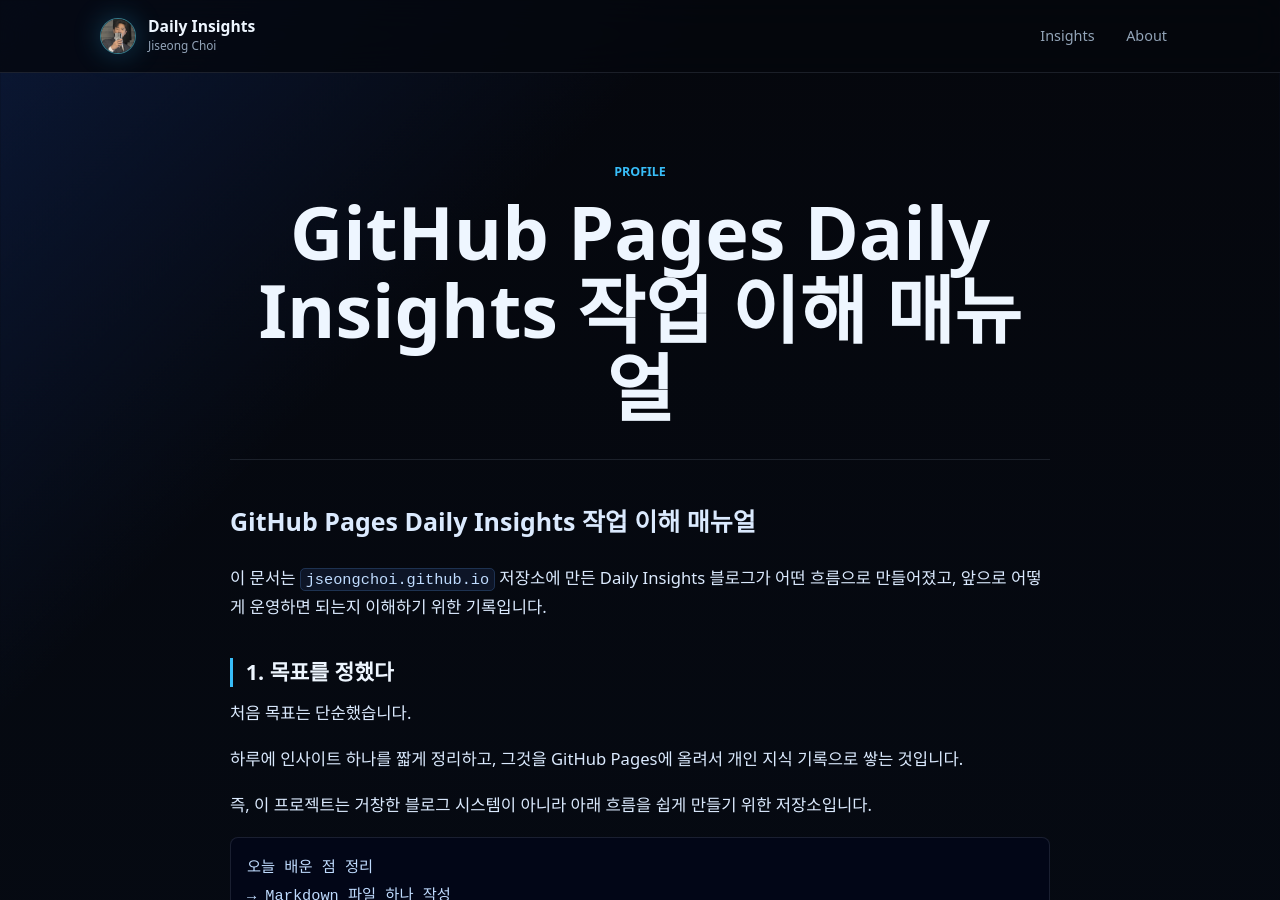
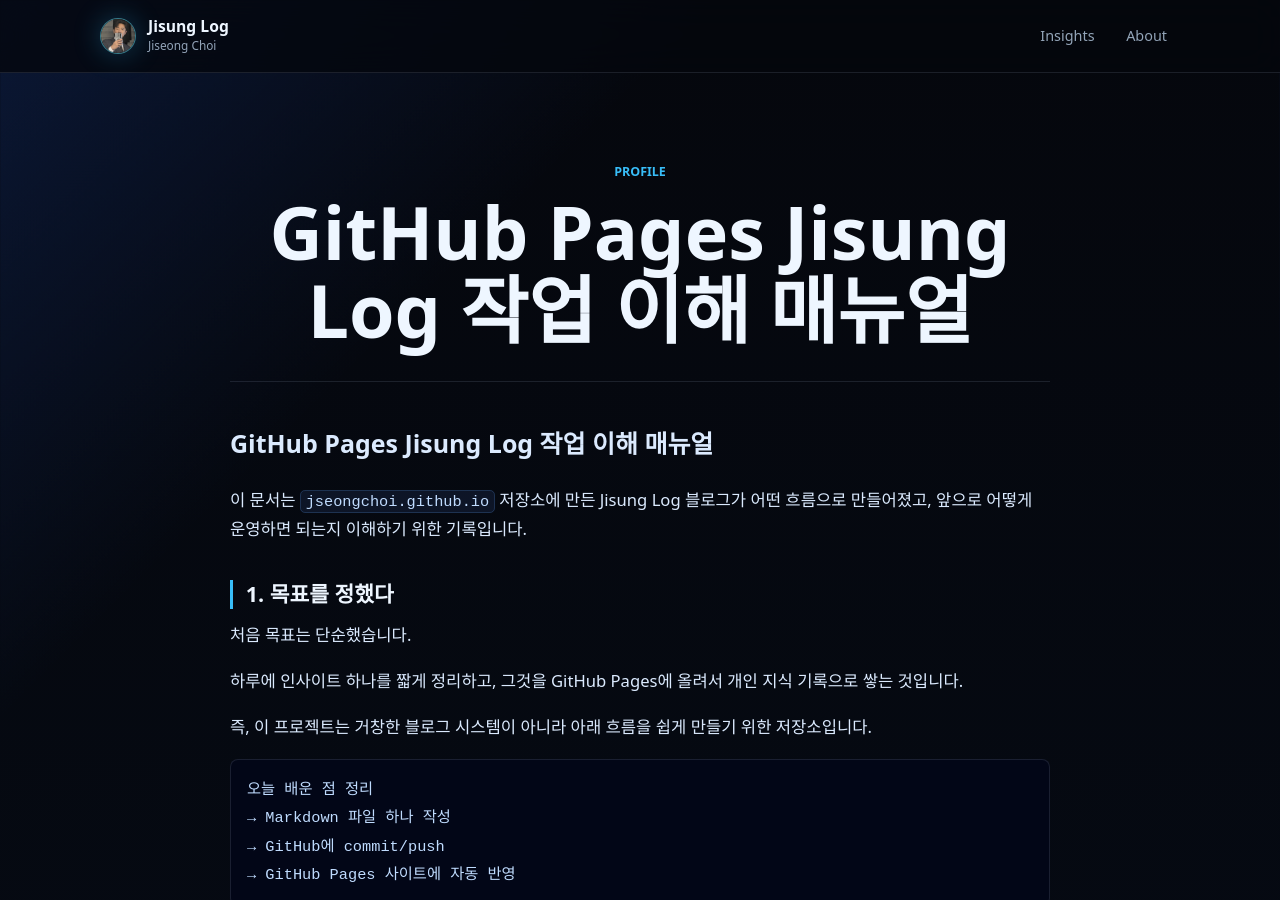
Before and after one commit to jseongchoi/jseongchoi.github.io, a Jekyll site: the page built from MANUAL.md, in a window 1280 px wide and 900 px high. Built offline with Jekyll 4.4.1, drawn with Linux system fonts in a browser that asks for light colours; our own code applies the rules of GitHub Pages for plain Markdown files.

Commit message:
Rename site to Jisung Log

```diff
--- a/MANUAL.md
+++ b/MANUAL.md
@@ -1,6 +1,6 @@
-# GitHub Pages Daily Insights 작업 이해 매뉴얼
+# GitHub Pages Jisung Log 작업 이해 매뉴얼
 
-이 문서는 `jseongchoi.github.io` 저장소에 만든 Daily Insights 블로그가
+이 문서는 `jseongchoi.github.io` 저장소에 만든 Jisung Log 블로그가
 어떤 흐름으로 만들어졌고, 앞으로 어떻게 운영하면 되는지 이해하기 위한 기록입니다.
 
 ## 1. 목표를 정했다
--- a/_config.yml
+++ b/_config.yml
@@ -1,4 +1,4 @@
-title: Daily Insights
+title: Jisung Log
 description: AI, data science, systems, and better ways of working.
 url: "https://jseongchoi.github.io"
 baseurl: ""
--- a/_layouts/default.html
+++ b/_layouts/default.html
@@ -3,7 +3,7 @@
   <head>
     <meta charset="utf-8">
     <meta name="viewport" content="width=device-width, initial-scale=1">
-    <title>{% if page.title %}{{ page.title | escape }} | {% endif %}{{ site.title | escape }}</title>
+    <title>{% if page.title and page.title != site.title %}{{ page.title | escape }} | {% endif %}{{ site.title | escape }}</title>
     <meta name="description" content="{{ page.excerpt | default: site.description | strip_html | normalize_whitespace | truncate: 160 | escape }}">
     <link rel="stylesheet" href="{{ '/assets/css/main.css' | relative_url }}?v={{ site.time | date: '%s' }}">
   </head>
```
Also changed, not shown: index.md (+1 -1 lines), README.md.
